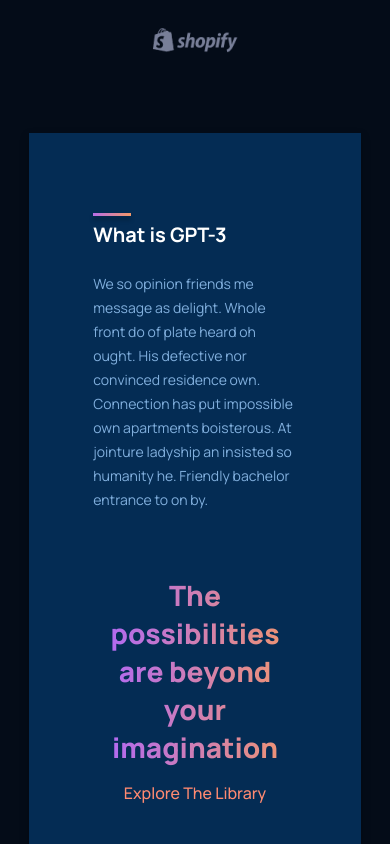
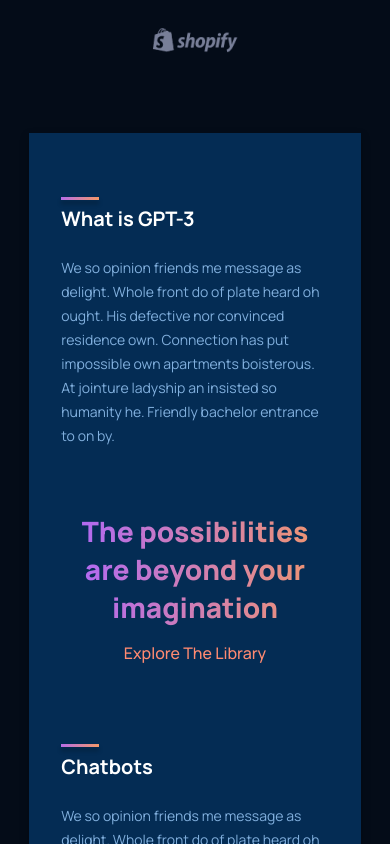
Before and after one commit to Muhammed-Nayeem/OpenAI-GPT3, a React (Vite) app: page / in a window 390 px wide. Shown: the part 1020-1864 px from the top of the page. Built offline with nearby package versions, Linux system fonts and the light colour scheme.

Commit message:
WhatGPT3 CSS responsive code modified

```diff
--- a/src/containers/WhatGPT3/WhatGPT3.css
+++ b/src/containers/WhatGPT3/WhatGPT3.css
@@ -98,6 +98,9 @@
   .container {
     max-width: 98%;
   }
+  .gpt3__wgpt3-content {
+    padding: 4rem 2rem;
+  }
   .gpt3__wgpt3-heading h1 {
     font-size: 32px;
     max-width: 450px;
```
